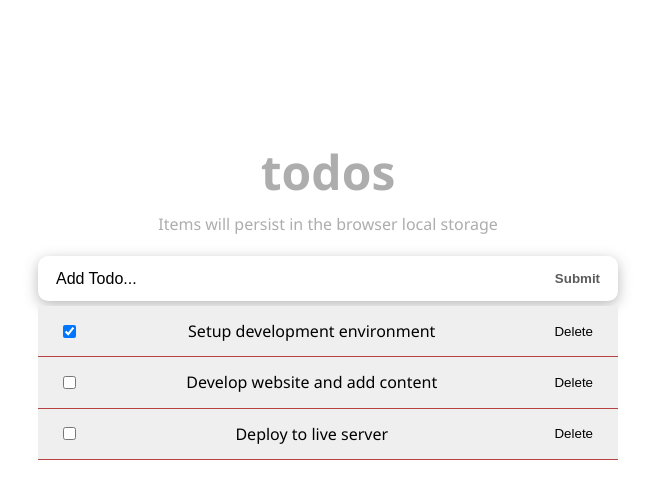
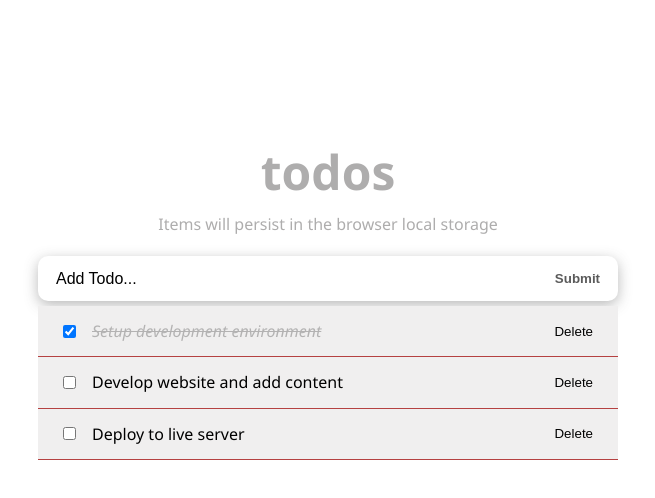
Before and after one commit to MarcoDiaz2000/react-tutorial, a React (Vite) app: page / in a window 1280 px wide. Shown: the top 498 px of the page, without its empty margins (312-967 px from the left). Built offline with nearby package versions, Linux system fonts and the light colour scheme.

Commit message:
Fix Part 7

```diff
--- a/package.json
+++ b/package.json
@@ -12,6 +12,7 @@
   "dependencies": {
     "react": "^18.2.0",
     "react-dom": "^18.2.0",
+    "sass": "^1.62.1",
     "uuid": "^9.0.0"
   },
   "devDependencies": {
--- a/src/components/TodoItem.jsx
+++ b/src/components/TodoItem.jsx
@@ -1,6 +1,12 @@
 import styles from '@/styles/TodoItem.module.css';
 
 const TodoItem = ({ itemProp, handleChange, delTodo }) => {
+  const completedStyle = {
+    fontStyle: 'italic',
+    color: '#595959',
+    opacity: 0.4,
+    textDecoration: 'line-through',
+  };
   return (
     <li className={styles.item}>
       <div className={styles.content}>
@@ -10,7 +16,9 @@ const TodoItem = ({ itemProp, handleChange, delTodo }) => {
         onChange={() => handleChange(itemProp.id)}
       />
       <button onClick={() => delTodo(itemProp.id)}>Delete</button>
-      {itemProp.title}
+      <span style={itemProp.completed ? completedStyle : null}>
+          {itemProp.title}
+        </span>
       </div>
     </li>
   );
```
Also changed, not shown: 1 other file (tests, documents, lock files or other folders).
